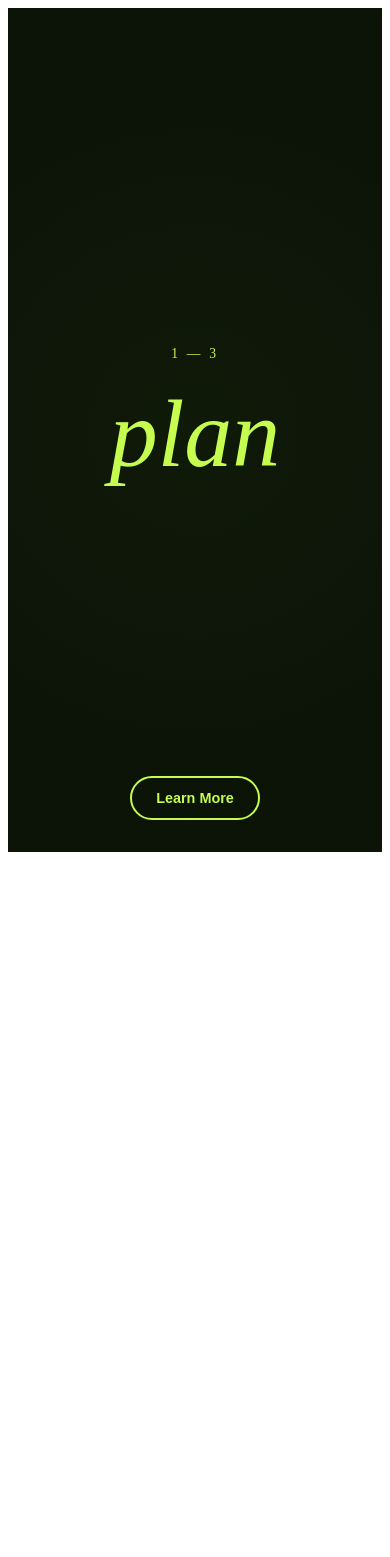
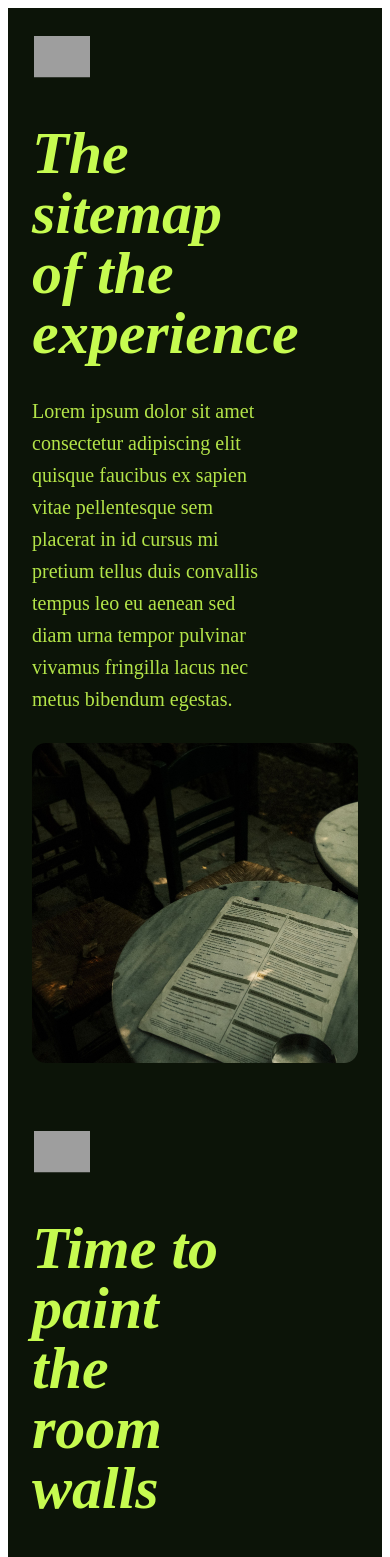
Before and after one commit to iqbalarrahman19/tr-scroll-toggle, a Vue app: page / in a window 390 px wide. Shown: the top 1557 px of the page. Built offline with nearby package versions, Linux system fonts and the light colour scheme; grey boxes are pictures that could not be loaded.

Commit message:
fix: update section-1 and section-2

```diff
--- a/src/components/section-1.vue
+++ b/src/components/section-1.vue
@@ -1,4 +1,5 @@
 <template>
+  <div>
     <section class="section-one">
       <HeaderComp
         :steps="steps"
@@ -32,10 +33,7 @@
           </div>
 
           <div class="image-container">
-          <img
-            ref="mainImage"
-            :src="steps[activeStep].image"
-            class="main-image" />
+            <img ref="mainImage" :src="currentImage" class="main-image" />
           </div>
 
           <div ref="icon" class="icon">
@@ -44,6 +42,49 @@
         </div>
       </div>
     </section>
+    <!-- ================= MOBILE STACK ================= -->
+    <section class="mobile-stack">
+      <div v-for="(step, i) in steps" :key="i" class="mobile-card">
+        <div class="mobile-icon">
+          <img :src="step.icon" />
+        </div>
+
+        <h2 class="mobile-title">
+          {{ step.title }}
+        </h2>
+
+        <p class="mobile-desc">
+          {{ step.desc }}
+        </p>
+
+        <div class="mobile-image">
+          <img :src="step.image.mobile" />
+        </div>
+      </div>
+    </section>
+    <!-- ================= TABLET STACK ================= -->
+    <section class="tablet-stack-wf">
+      <div v-for="(step, i) in steps" :key="i" class="tablet-wf-card">
+        <div class="tablet-wf-text">
+          <div class="tablet-wf-icon">
+            <img :src="step.icon" />
+          </div>
+
+          <h2 class="tablet-wf-title">
+            {{ step.title }}
+          </h2>
+
+          <p class="tablet-wf-desc">
+            {{ step.desc }}
+          </p>
+        </div>
+
+        <div class="tablet-wf-image">
+          <img :src="step.image.tablet" />
+        </div>
+      </div>
+    </section>
+  </div>
 </template>
 
 <script>
@@ -74,29 +115,71 @@ export default {
           label: "plan",
           title: "The sitemap of the experience",
           desc: "Lorem ipsum dolor sit amet consectetur adipiscing elit quisque faucibus ex sapien vitae pellentesque sem placerat in id cursus mi pretium tellus duis convallis tempus leo eu aenean sed diam urna tempor pulvinar vivamus fringilla lacus nec metus bibendum egestas.",
-          image: require("@/assets/images/imgi_2_638e3f15b3ed3463ebe6038b_pexels-wendy-wei-14397945.jpg"),
+          image: {
+            desktop: require("@/assets/images/imgi_2_638e3f15b3ed3463ebe6038b_pexels-wendy-wei-14397945.jpg"),
+            tablet: require("@/assets/images/imgi_13_638e3f15b3ed3463ebe6038b_pexels-wendy-wei-14397945-p-800.jpg"),
+            mobile: require("@/assets/images/imgi_16_638e3f15b3ed3463ebe6038b_pexels-wendy-wei-14397945-p-2600.jpg"),
+          },
           icon: require("@/assets/images/imgi_1_638e411bd0e9dd70ed4f30e8_plan.svg"),
         },
         {
           label: "design",
           title: "Time to paint the room walls",
           desc: "Lorem ipsum dolor sit amet consectetur adipiscing elit quisque faucibus ex sapien vitae pellentesque sem placerat in id cursus mi pretium tellus duis convallis tempus leo eu aenean sed diam urna tempor pulvinar vivamus fringilla.",
-          image: require("@/assets/images/imgi_4_638e4092e9575c0f9629ae01_walls.jpg"),
+          image: {
+            desktop: require("@/assets/images/imgi_4_638e4092e9575c0f9629ae01_walls.jpg"),
+            tablet: require("@/assets/images/imgi_18_638e4092e9575c0f9629ae01_walls-p-800.jpg"),
+            mobile: require("@/assets/images/imgi_20_638e4092e9575c0f9629ae01_walls-p-1600.jpg"),
+          },
           icon: require("@/assets/images/imgi_3_638e3f259cd4ab766024d0e3_icon.svg"),
         },
         {
           label: "build",
           title: "Let the code bring it alive",
           desc: "Lorem ipsum dolor sit amet consectetur adipiscing elit quisque faucibus ex sapien vitae pellentesque sem placerat in id cursus mi pretium tellus duis convallis tempus leo eu aenean sed diam.",
-          image: require("@/assets/images/imgi_6_638e45c467fd8f44a5687f97_pexels-cottonbro-studio-5474032.jpg"),
+          image: {
+            desktop: require("@/assets/images/imgi_6_638e45c467fd8f44a5687f97_pexels-cottonbro-studio-5474032.jpg"),
+            tablet: require("@/assets/images/imgi_21_638e45c467fd8f44a5687f97_pexels-cottonbro-studio-5474032-p-800.jpg"),
+            mobile: require("@/assets/images/imgi_24_638e45c467fd8f44a5687f97_pexels-cottonbro-studio-5474032-p-2600.jpg"),
+          },
           icon: require("@/assets/images/imgi_5_638e45c4ee2e7c91334d22ba_code.svg"),
         },
       ],
     };
   },
 
+  computed: {
+    currentImage() {
+      const img = this.steps[this.activeStep].image;
+
+      if (window.innerWidth <= 768) {
+        return img.mobile;
+      }
+
+      if (window.innerWidth <= 1024) {
+        return img.tablet;
+      }
+
+      return img.desktop;
+    },
+    currentIcon() {
+      const icon = this.steps[this.activeStep].icon;
+
+      if (window.innerWidth <= 768) {
+        return icon.mobile;
+      }
+
+      if (window.innerWidth <= 1024) {
+        return icon.tablet;
+      }
+
+      return icon.desktop;
+    },
+  },
+
   mounted() {
     if (window.innerWidth <= 768) return;
+    if (window.innerWidth <= 1024) return;
 
     // ===============================
     // 1️⃣ BUAT ScrollTrigger
@@ -311,16 +394,16 @@ p {
 .mobile-stack {
   display: none;
   background: #0c1408;
-  padding: 2rem 1.25rem;
+  padding: 2.5rem 1.5rem;
 }
 
 .mobile-card {
-  margin-bottom: 4rem;
+  margin-bottom: 5rem;
 }
 
 .mobile-icon {
   width: 28px;
-  margin-bottom: 1rem;
+  margin-bottom: 1.25rem;
 }
 
 .mobile-icon img {
@@ -330,7 +413,7 @@ p {
 .mobile-title {
   font-family: "Playfair Display", serif;
   font-style: italic;
-  font-size: 2rem;
+  font-size: 2.1rem;
   line-height: 1;
   color: #c6fb50;
   margin-bottom: 1rem;
@@ -341,25 +424,122 @@ p {
   line-height: 1.6;
   color: #c6fb50;
   opacity: 0.9;
-  margin-bottom: 1.5rem;
-  width: 17rem;
+  margin-bottom: 1.75rem;
+  max-width: 18rem;
 }
 
 .mobile-image {
-  border-radius: 12px;
-  max-height: 200px;
+  border-radius: 14px;
   overflow: hidden;
 }
 
 .mobile-image img {
   width: 100%;
   display: block;
-  object-fit: contain;
+  object-fit: cover;
+  height: 20rem;
 }
 
-/* ================= BREAKPOINT ================= */
+/* ================= TABLET STACK ================= */
+.tablet-stack-wf {
+  display: none;
+  background: #0c1408;
+  padding: 3.5rem 0rem;
+}
+
+.tablet-wf-card {
+  margin-bottom: 7rem;
+}
+
+.tablet-wf-text {
+  width: 90%;
+  margin: 0 auto 2rem auto;
+}
+
+.tablet-wf-icon {
+  width: 60px;
+}
+
+.tablet-wf-icon img {
+  width: 100%;
+}
+
+.tablet-wf-title {
+  font-family: "Playfair Display", serif;
+  font-style: italic;
+  font-size: 64px;
+  line-height: 0.9;
+  font-weight: 300;
+  color: #c6fb50;
+  width: 25rem;
+}
+
+.tablet-wf-desc {
+  font-size: 16px;
+  line-height: 1.7;
+  color: #c6fb50;
+  max-width: 26rem;
+  opacity: 0.9;
+}
+
+/* IMAGE FULL WIDTH */
+.tablet-wf-image {
+  width: 100%;
+  overflow: hidden;
+}
+
+.tablet-wf-image img {
+  width: 46rem;
+  height: 26rem;
+  display: block;
+  object-fit: cover;
+  margin-left: 2rem;
+  margin-right: 2rem;
+}
+
+/* ================= DESKTOP ================= */
+@media (min-width: 1025px) {
+  .section-one {
+    display: flex;
+  }
+}
+
+/* ================= TABLET ================= */
+@media (max-width: 1024px) and (min-width: 769px) {
+  .section-one {
+    display: none;
+  }
+
+  .mobile-stack {
+    display: none;
+  }
+
+  .tablet-stack-wf {
+    display: block;
+  }
+}
+
+/* ================= MOBILE ================= */
 @media (max-width: 768px) {
   .section-one {
+    display: none;
+  }
+
+  .mobile-icon {
+    scale: 2;
+    margin-left: 1rem;
+  }
+
+  .mobile-title {
+    width: 60%;
+    font-size: 60px;
+  }
+  .mobile-desc {
+    font-size: 20px;
+    max-width: 100rem;
+  }
+
+  .tablet-stack-wf {
     display: none;
   }
 
--- a/src/components/section-2.vue
+++ b/src/components/section-2.vue
@@ -201,7 +201,7 @@ export default {
   top: 0;
   left: 0;
   width: 100%;
-  height: 3px;
+  height: 4px;
   z-index: 10;
 }
 
@@ -239,7 +239,7 @@ export default {
 .words {
   position: relative;
   width: 100%;
-  height: clamp(8rem, 30vw, 16rem);
+  height: clamp(8rem, 20vw, 16rem);
   overflow: hidden;
   z-index: 10;
 }
@@ -287,7 +287,7 @@ export default {
 }
 
 /* ================= RESPONSIVE ================= */
-@media (max-width: 768px) {
+@media (max-width: 1024px) and (min-width: 769px) {
   .button {
     bottom: 2rem;
     padding: 0.75rem 1.5rem;
@@ -297,5 +297,9 @@ export default {
   .counter {
     margin-bottom: 1.5rem;
   }
+
+  .progress-track {
+    opacity: 0;
+  }
 }
 </style>
```
Lines whose indentation alone changed are shown as unchanged.
